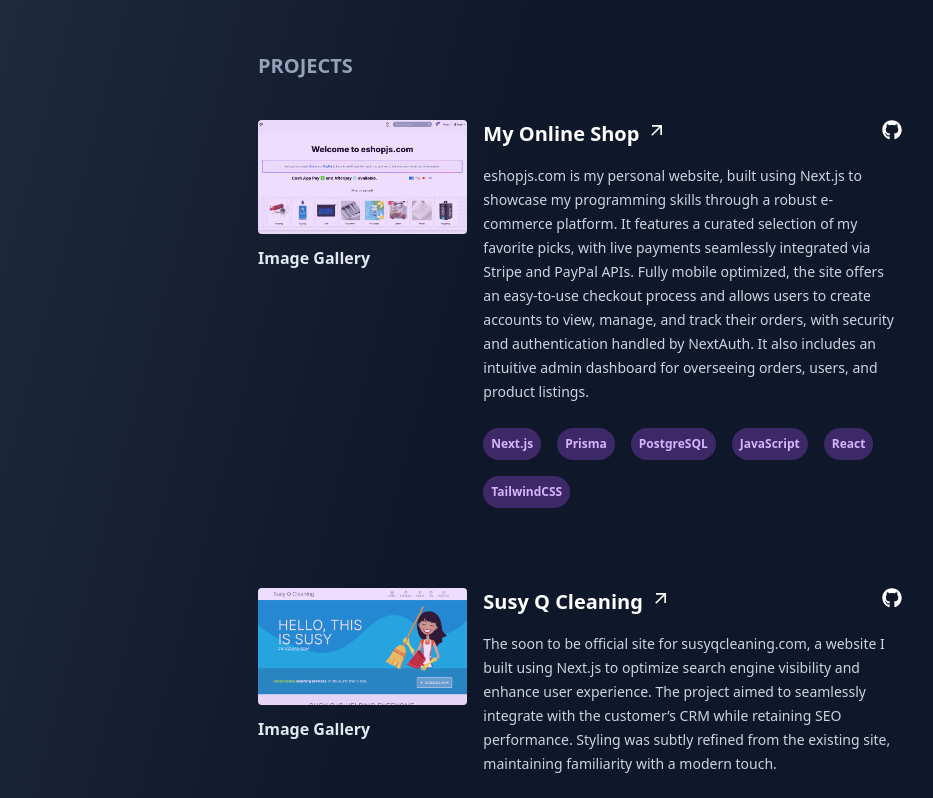
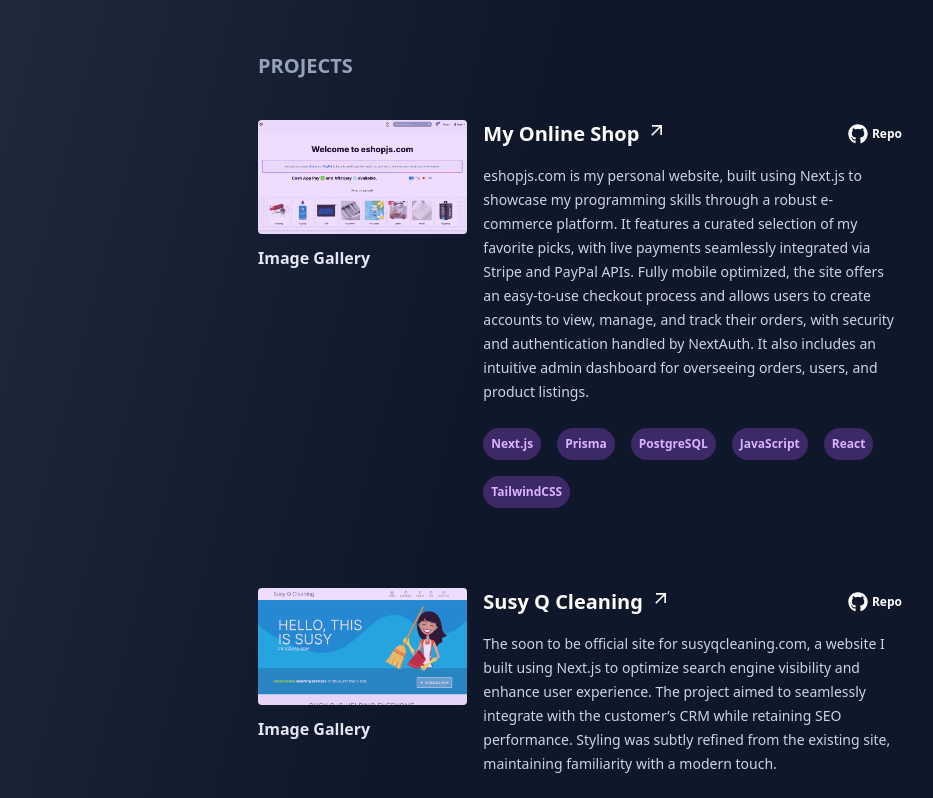
Before and after one commit to oscar-ct/portfolio-v2, a Next.js app: page / in a window 1280 px wide. Shown: the part 1480-2278 px from the top of the page, without its empty margins (330-1263 px from the left). Built offline with nearby package versions, Linux system fonts and the light colour scheme.

Commit message:
add name to link, changed heading element to span

```diff
--- a/app/components/Project.tsx
+++ b/app/components/Project.tsx
@@ -54,11 +54,12 @@ const Project = ({project} : Props) => {
                                     project.github_link && (
                                         <a
                                             href={project.github_link}
-                                            className={"text-white hover:text-purple-500 hover:transition-all hover:duration-300"}
+                                            className={"text-white flex items-center gap-1 hover:text-purple-500 hover:transition-all hover:duration-300"}
                                         >
                                             <FaGithub
                                                 size={20}
                                             />
+                                            <div className={"text-xs font-bold"}>Repo</div>
                                         </a>
                                     )
                                 }
@@ -71,9 +72,9 @@ const Project = ({project} : Props) => {
                             {
                                 project.stack.map((item: String, index: number) => {
                                     return (
-                                        <h5 key={index} className={"p-2 rounded-full bg-purple-500/30 text-purple-300 text-xs font-semibold"}>
+                                        <span key={index} className={"p-2 rounded-full bg-purple-500/30 text-purple-300 text-xs font-semibold"}>
                                             {item}
-                                        </h5>
+                                        </span>
                                     )
                                 })
                             }
```
